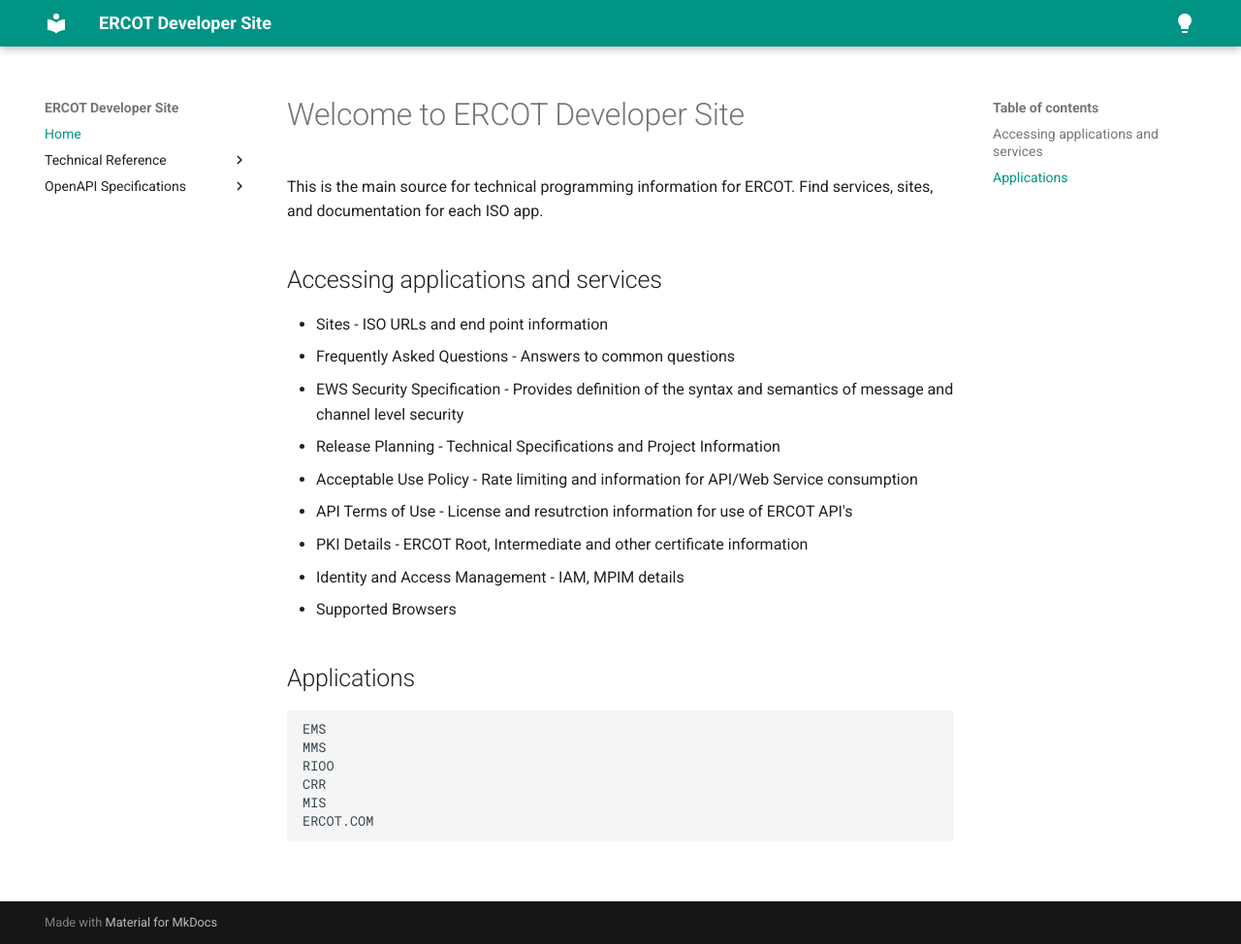
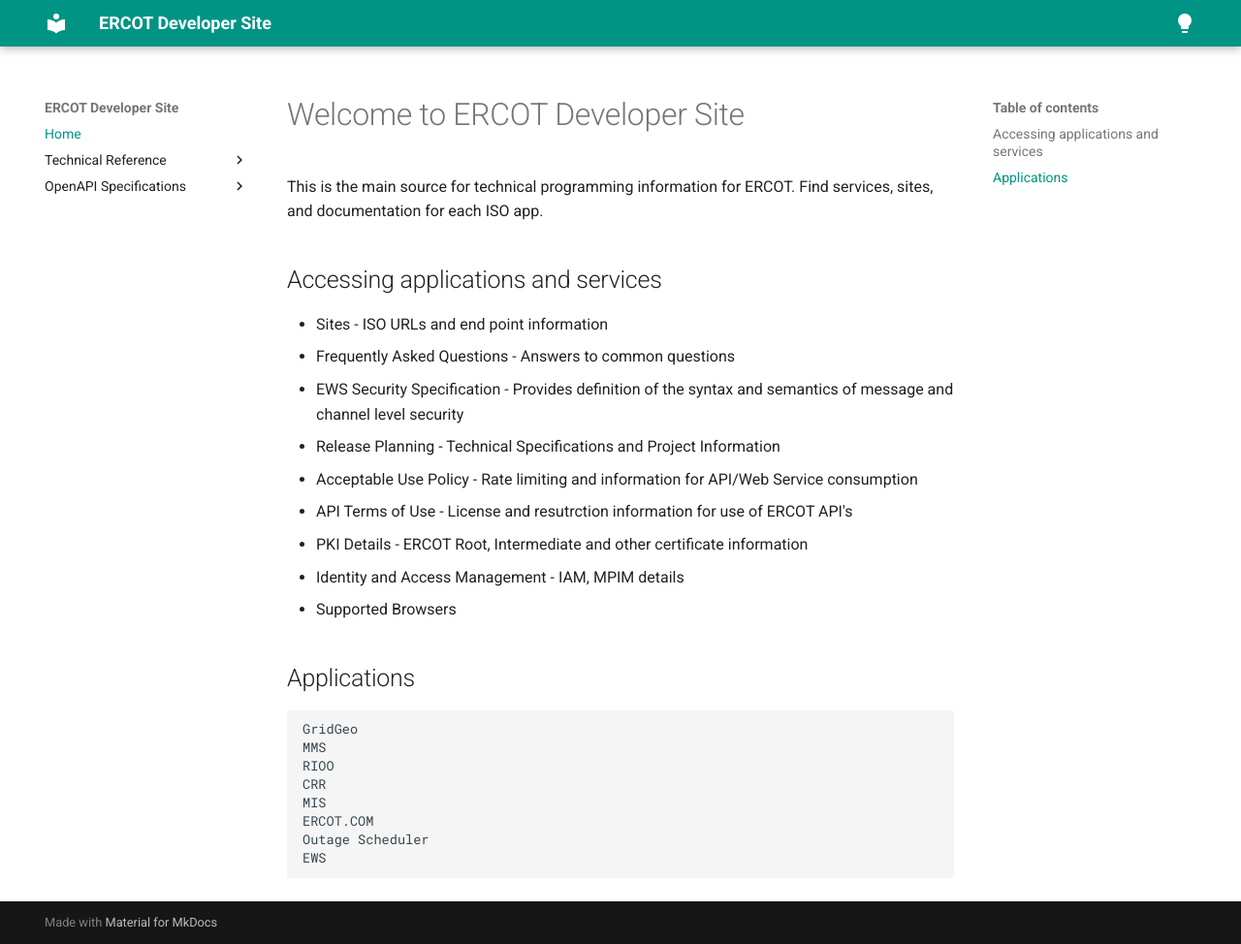
Before and after one commit to ercot/api-specs, an MkDocs documentation site: the page built from docs/index.md, in a window 1280 px wide and 974 px high. Shown: the whole window at 97% size. Built offline with MkDocs 1.6.1 and Material for MkDocs 9.7.7, drawn with Linux system fonts in a browser that asks for light colours.

Commit message:
Adding EWS and Outage Scheduler apps
Adding EWS and Outage Scheduler apps

```diff
--- a/docs/index.md
+++ b/docs/index.md
@@ -17,9 +17,11 @@
 
 ## Applications
 
-    EMS
+    GridGeo
     MMS
     RIOO
     CRR
     MIS
     ERCOT.COM
+    Outage Scheduler
+    EWS
```
